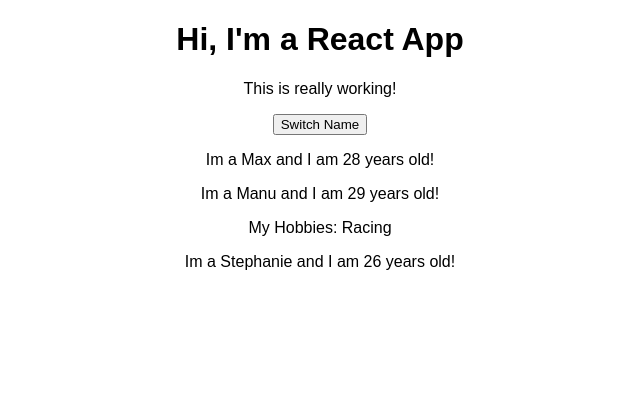
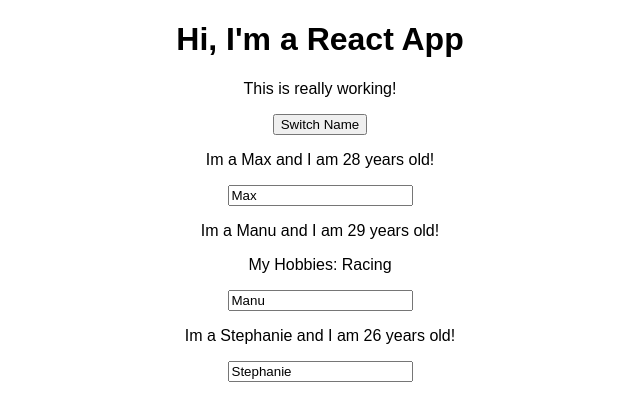
Before and after one commit to RonRofe/react_course, a React (Create React App) app: page / in a window 1280 px wide. Shown: the top 420 px of the page, without its empty margins (320-960 px from the left). Built offline with nearby package versions, Linux system fonts and the light colour scheme.

Commit message:
two way binding

```diff
--- a/src/App.js
+++ b/src/App.js
@@ -22,6 +22,16 @@
     });
   }
 
+  nameChangeHandler = (event) => {
+    this.setState({
+      persons: [
+        { name: 'Max', age: 28 },
+        { name: event.target.value, age: 37 },
+        { name: 'Stephanie', age: 27 },
+      ],
+    });
+  };
+
   render () {
     return (
       <div className="App">
@@ -34,7 +44,8 @@
         <Person
           name={this.state.persons[1].name}
           age={this.state.persons[1].age}
-          click={this.switchNameHandler.bind(this, 'Shimi')}>My Hobbies: Racing</Person>
+          click={this.switchNameHandler.bind(this, 'Shimi')}
+          changed={this.nameChangeHandler}>My Hobbies: Racing</Person>
         <Person
           name={this.state.persons[2].name}
           age={this.state.persons[2].age} />
--- a/src/Person/Person.js
+++ b/src/Person/Person.js
@@ -5,6 +5,7 @@
         <div>
             <p onClick={props.click}>Im a {props.name} and I am {props.age} years old!</p>
             <p>{props.children}</p>
+            <input type="text" onChange={props.changed} value={props.name}></input>
         </div>
     );
 };
```
